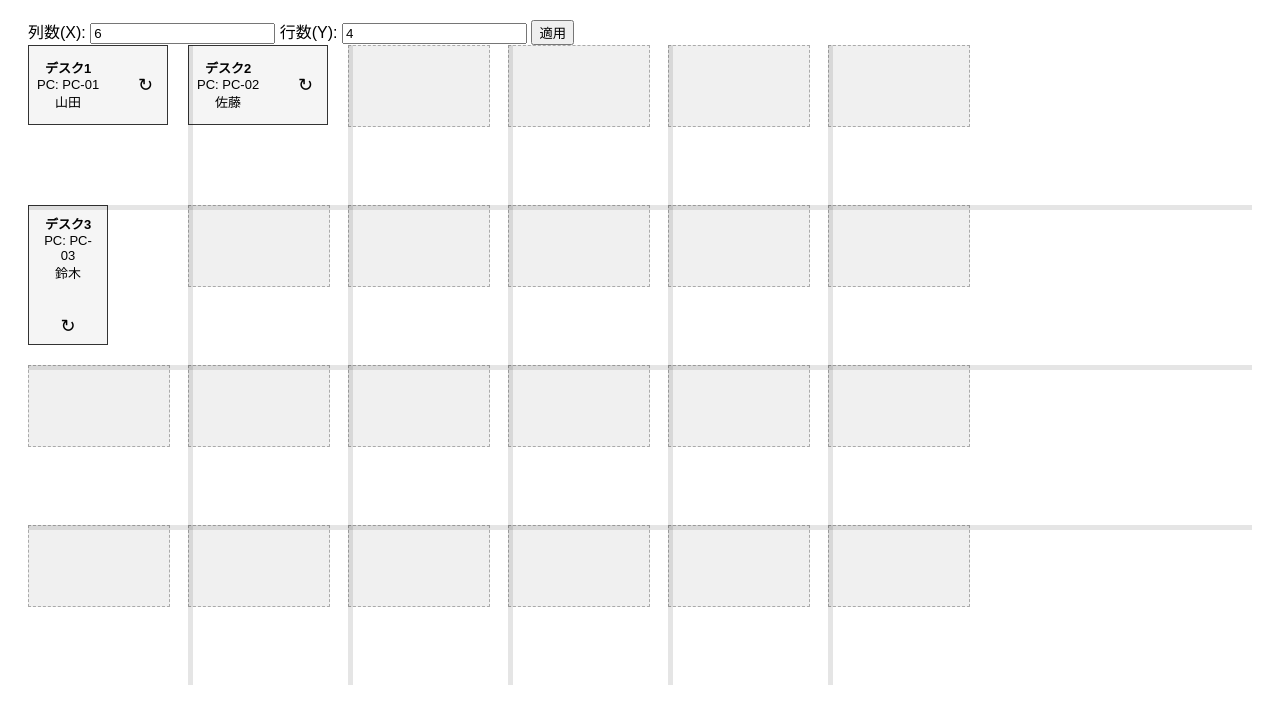
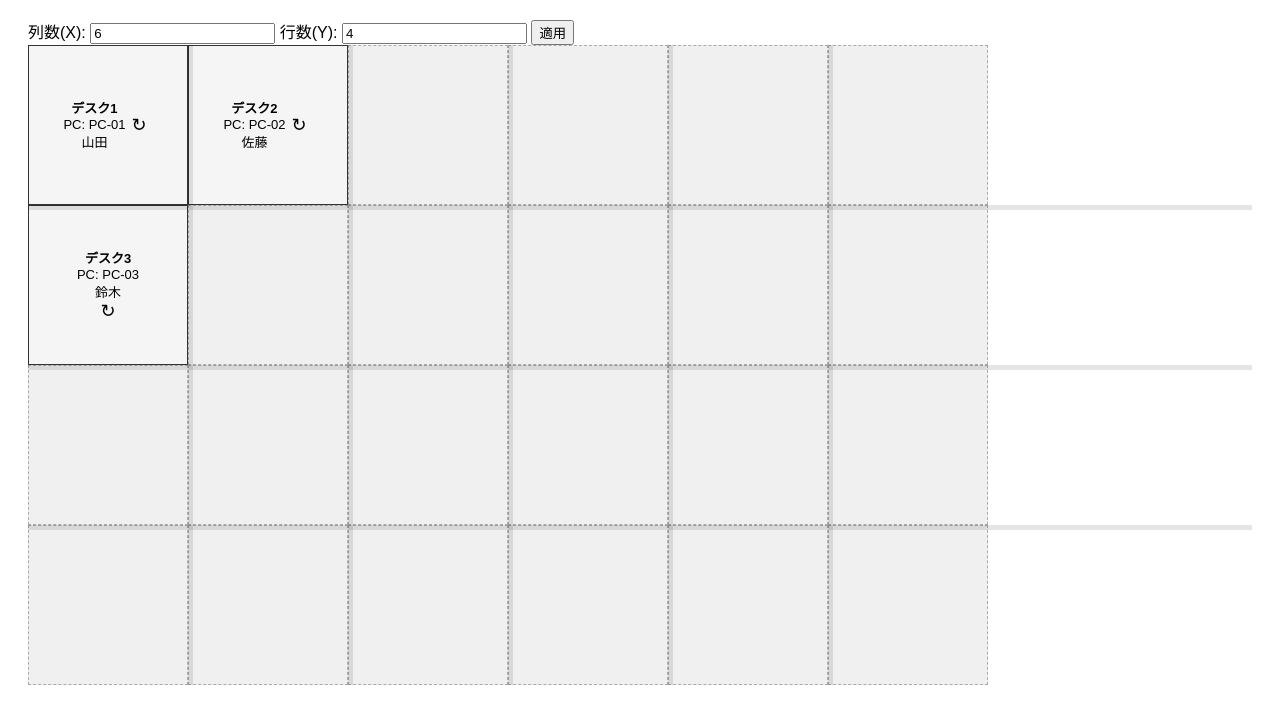
Before and after one commit to NaoyaMizohata/NaoyaMizohata.github.io, a plain HTML site: page index.html in a window 1280 px wide. Shown: the part 98-811 px from the top of the page. Drawn offline with Linux system fonts and the light colour scheme.

Commit message:
Update style.css

```diff
--- a/style.css
+++ b/style.css
@@ -5,61 +5,34 @@ body {
 
 #desk-container {
   display: grid;
-  gap: 0px; /* 行間・列間の線をドラッグバーで作る */
+  gap: 0px;
   position: relative;
 }
-.resize-col {
-  position: absolute;
-  width: 5px;
-  top: 0;
-  bottom: 0;
-  cursor: col-resize;
-  background: rgba(0,0,0,0.1);
-  z-index: 10;
-}
-.resize-row {
-  position: absolute;
-  height: 5px;
-  left: 0;
-  right: 0;
-  cursor: row-resize;
-  background: rgba(0,0,0,0.1);
-  z-index: 10;
-}
 
-/* 共通 */
 .desk {
   border: 1px solid #333;
   background: #f5f5f5;
   cursor: grab;
   display: flex;
   align-items: center;
-  justify-content: space-between;
+  justify-content: center;
   padding: 8px;
   box-sizing: border-box;
 }
 
-/* 横向き */
 .desk.horizontal {
-  width: 140px;
-  height: 80px;
   flex-direction: row;
 }
 
-/* 縦向き */
 .desk.vertical {
-  width: 80px;
-  height: 140px;
   flex-direction: column;
 }
 
-/* 中身（文字は常に水平） */
 .desk-content {
   font-size: 13px;
   text-align: center;
 }
 
-/* 回転アイコンボタン */
 .rotate-btn {
   background: none;
   border: none;
@@ -73,13 +46,31 @@ body {
   opacity: 0.6;
 }
 
-/* 空席セル */
 .empty-cell {
   border: 1px dashed #aaa;
   background: #f0f0f0;
-  width: 140px;
-  height: 80px;
   display: flex;
   align-items: center;
   justify-content: center;
 }
+
+.resize-col, .resize-row {
+  position: absolute;
+  background: rgba(0,0,0,0.1);
+  z-index: 10;
+  user-select: none;
+}
+
+.resize-col {
+  width: 5px;
+  top: 0;
+  bottom: 0;
+  cursor: col-resize;
+}
+
+.resize-row {
+  height: 5px;
+  left: 0;
+  right: 0;
+  cursor: row-resize;
+}
```
